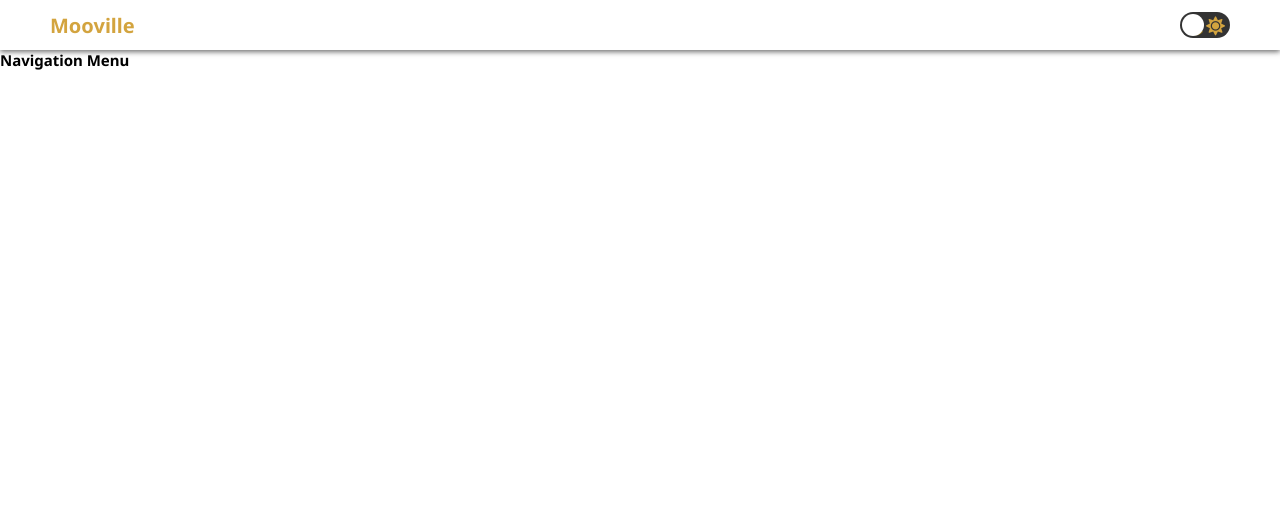
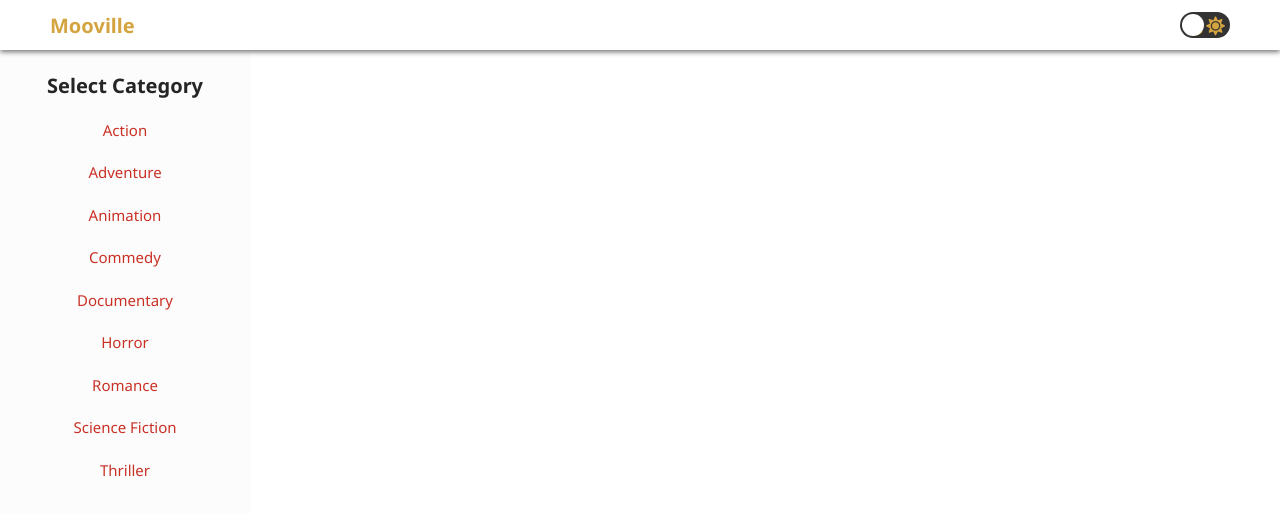
Before and after one commit to hmdNetizen/Mooville, a React (Create React App) app: page /bookmarks in a window 1280 px wide. Shown: the top 514 px of the page. Built offline with nearby package versions, Linux system fonts and the light colour scheme.

Commit message:
Implemented the navigation menu drawer

```diff
--- a/src/App.js
+++ b/src/App.js
@@ -1,19 +1,32 @@
-import React, { Fragment } from "react";
+import React, { useState } from "react";
 import { Provider } from "react-redux";
+import { BrowserRouter as Router, Switch, Route } from "react-router-dom";
 import Header from "./components/layout/Header";
 import Footer from "./components/layout/Footer";
 import "./scss/index.css";
 import store from "./redux/store";
-import NavMenu from "./components/layout/NavMenu";
+import MainSection from "./components/layout/MainSection";
 
 function App() {
+  const [openDrawer, setOpenDrawer] = useState(false);
   return (
     <Provider store={store}>
-      <Fragment>
-        <Header />
-        <NavMenu />
-        <Footer />
-      </Fragment>
+      <Router>
+        <Switch>
+          <Route exact path="/" component={() => <div>Home</div>} />
+          <Route exact path="/search" component={() => <div>Search</div>} />
+          <Route
+            exact
+            path="/bookmarks"
+            component={() => <div>Bookmarks</div>}
+          />
+        </Switch>
+        <div className="container">
+          <Header />
+          <MainSection openDrawer={openDrawer} setOpenDrawer={setOpenDrawer} />
+          <Footer openDrawer={openDrawer} setOpenDrawer={setOpenDrawer} />
+        </div>
+      </Router>
     </Provider>
   );
 }
--- a/src/components/layout/Footer.js
+++ b/src/components/layout/Footer.js
@@ -1,38 +1,49 @@
-import React from "react";
+import React, { useState } from "react";
 import { connect } from "react-redux";
+import { Link } from "react-router-dom";
 
-const Footer = (props) => {
+const Footer = ({ darkMode, openDrawer, setOpenDrawer }) => {
   return (
     <footer
       className={`footer ${
-        props.darkMode ? "footer__darkMode" : "footer__lightMode"
+        darkMode ? "footer__darkMode" : "footer__lightMode"
       }`}
     >
       <ul className="footer__list">
-        <a href="/" className="footer__link">
+        <Link to="/" className="footer__link">
           <li className="footer__list__item">
             <i className="fas fa-home list__item__icon"></i>
             <p className="list__item__text">Home</p>
           </li>
-        </a>
-        <a href="/" className="footer__link">
+        </Link>
+        <Link to="/search" className="footer__link">
           <li className="footer__list__item">
             <i className="fas fa-search list__item__icon"></i>
             <p className="list__item__text">Search</p>
           </li>
-        </a>
-        <a href="/" className="footer__link">
+        </Link>
+        <Link to="/bookmarks" className="footer__link">
           <li className="footer__list__item">
             <i className="far fa-bookmark list__item__icon"></i>
             <p className="list__item__text">Bookmarks</p>
           </li>
-        </a>
-        <a href="/" className="footer__link">
-          <li className="footer__list__item">
+        </Link>
+        <li
+          className={`footer__list__item ${
+            darkMode
+              ? "footer__list__item--darkMode"
+              : "footer__list__item--lightMode"
+          }`}
+          onClick={() => setOpenDrawer((prev) => !prev)}
+        >
+          {!openDrawer ? (
             <i className="fas fa-bars list__item__icon"></i>
-            <p className="list__item__text">Menu</p>
-          </li>
-        </a>
+          ) : (
+            <i className="fas fa-times list__item__icon"></i>
+          )}
+
+          <p className="list__item__text">Menu</p>
+        </li>
       </ul>
     </footer>
   );
--- /dev/null
+++ b/src/components/layout/MainSection.js
@@ -0,0 +1,13 @@
+import React from "react";
+import NavMenu from "./NavMenu";
+
+const MainSection = ({ openDrawer, setOpenDrawer }) => {
+  return (
+    <main style={{ display: "flex" }}>
+      <NavMenu openDrawer={openDrawer} setOpenDrawer={setOpenDrawer} />
+      <h2>Main Section</h2>
+    </main>
+  );
+};
+
+export default MainSection;
--- a/src/components/layout/NavMenu.js
+++ b/src/components/layout/NavMenu.js
@@ -1,11 +1,62 @@
 import React from "react";
+import { Link } from "react-router-dom";
+import { connect } from "react-redux";
 
-const NavMenu = () => {
+const navLists = [
+  { id: 0, title: "Action", link: "/" },
+  { id: 1, title: "Adventure", link: "/" },
+  { id: 2, title: "Animation", link: "/" },
+  { id: 3, title: "Commedy", link: "/" },
+  { id: 4, title: "Documentary", link: "/" },
+  { id: 5, title: "Horror", link: "/" },
+  { id: 6, title: "Romance", link: "/" },
+  { id: 7, title: "Science Fiction", link: "/" },
+  { id: 8, title: "Thriller", link: "/" },
+];
+
+const NavMenu = ({ openDrawer, setOpenDrawer, darkMode }) => {
+  console.log(darkMode);
   return (
-    <div>
-      <h2>Navigation Menu</h2>
-    </div>
+    <nav
+      className={`nav ${openDrawer ? "nav__menu--open" : "nav__menu--close"} ${
+        darkMode ? "nav__menu--darkMode" : "nav__menu--lightMode"
+      }`}
+    >
+      <h2
+        className={`nav__heading ${
+          darkMode ? "nav__heading--darkMode" : "nav__heading--lightMode"
+        }`}
+      >
+        Select Category
+      </h2>
+      <ul className="nav__list">
+        {navLists.map((list) => (
+          <Link
+            key={list.id}
+            to={list.link}
+            className={`nav__link ${
+              darkMode ? "nav__link--darkMode" : "nav__link--lightMode"
+            }`}
+            onClick={() => setOpenDrawer(false)}
+          >
+            <li
+              className={`nav__listItem ${
+                darkMode ? "nav__listItem--darkMode" : undefined
+              }`}
+            >
+              {list.title}
+            </li>
+          </Link>
+        ))}
+      </ul>
+    </nav>
   );
 };
 
-export default NavMenu;
+const mapStateToProps = (state) => {
+  return {
+    darkMode: state.theme.darkTheme,
+  };
+};
+
+export default connect(mapStateToProps)(NavMenu);
--- a/src/scss/base/_base.scss
+++ b/src/scss/base/_base.scss
@@ -18,7 +18,8 @@ body {
   font-family: "Noto Sans", sans-serif;
 }
 
-#root {
-  max-width: 100%;
-  min-height: 100%;
+.container {
+  min-width: 100%;
+  position: relative;
+  height: 3000px;
 }
--- a/src/scss/components/_switchButton.scss
+++ b/src/scss/components/_switchButton.scss
@@ -15,6 +15,7 @@
     height: 2.52em;
     padding: 0.5em;
     width: 5em;
+    cursor: pointer;
     border-radius: 5em;
     background: $color-dark-grey;
     position: relative;
--- a/src/scss/index.css
+++ b/src/scss/index.css
@@ -27,9 +27,10 @@ body {
   font-family: "Noto Sans", sans-serif;
 }
 
-#root {
-  max-width: 100%;
-  min-height: 100%;
+.container {
+  min-width: 100%;
+  position: relative;
+  height: 3000px;
 }
 
 .checkbox {
@@ -60,6 +61,7 @@ body {
   height: 2.52em;
   padding: 0.5em;
   width: 5em;
+  cursor: pointer;
   border-radius: 5em;
   background: #333333;
   position: relative;
@@ -100,7 +102,7 @@ body {
     position: fixed;
     width: 100%;
     bottom: 0;
-    padding: 1em 5em;
+    padding: 1em 2em;
     -webkit-box-shadow: 0px -1px 5px 0px rgba(50, 50, 50, 0.68);
     box-shadow: 0px -1px 5px 0px rgba(50, 50, 50, 0.68);
   }
@@ -161,6 +163,19 @@ body {
   }
 }
 
+.footer__list__item:last-child {
+  cursor: pointer;
+  text-align: center;
+}
+
+.footer__list__item--darkMode {
+  color: #fff;
+}
+
+.footer__list__item--lightMode {
+  color: #262525;
+}
+
 .footer__link {
   color: #262525;
   font-size: 1.2rem;
@@ -200,11 +215,18 @@ body {
           align-items: center;
   padding: 0 5em;
   position: fixed;
+  z-index: 9999;
   width: 100%;
   top: 0;
   left: 0;
   -webkit-box-shadow: 0px 2px 5px 0px rgba(50, 50, 50, 0.68);
   box-shadow: 0px 2px 5px 0px rgba(50, 50, 50, 0.68);
+}
+
+@media (max-width: 600px) {
+  .header {
+    padding: 0 2em;
+  }
 }
 
 .header__logo {
@@ -224,6 +246,100 @@ body {
 }
 
 .toolbar {
-  margin-bottom: 5em;
+  margin-bottom: 3.75em;
+}
+
+.nav {
+  height: 100vh;
+  position: fixed;
+  padding: 2em 0 0 0;
+  width: 25em;
+  text-align: center;
+}
+
+@media (max-width: 960px) {
+  .nav {
+    margin-top: -0.5em;
+    -webkit-transition: all 0.25s linear;
+    transition: all 0.25s linear;
+  }
+}
+
+@media (max-width: 600px) {
+  .nav {
+    width: 100%;
+  }
+}
+
+@media (max-width: 960px) {
+  .nav__menu--open {
+    left: 0;
+  }
+}
+
+@media (max-width: 960px) {
+  .nav__menu--close {
+    -webkit-transform: translateX(-25em);
+            transform: translateX(-25em);
+  }
+}
+
+@media (max-width: 600px) {
+  .nav__menu--close {
+    -webkit-transform: translateX(-60em);
+            transform: translateX(-60em);
+  }
+}
+
+.nav__menu--darkMode {
+  background: #333333;
+}
+
+.nav__menu--lightMode {
+  background: #fcfcfc;
+}
+
+.nav__heading {
+  font-size: 2rem;
+  padding-bottom: 0.5em;
+}
+
+.nav__heading--darkMode {
+  color: #fff;
+}
+
+.nav__heading--lightMode {
+  color: #262525;
+}
+
+.nav__link {
+  display: block;
+}
+
+.nav__link:hover {
+  background: #8c8c8c;
+  color: #fff;
+}
+
+.nav__link--darkMode {
+  color: #d3a43f;
+}
+
+.nav__link--lightMode {
+  color: #c93126;
+}
+
+.nav__list {
+  list-style: none;
+}
+
+.nav__listItem {
+  font-size: 1.5rem;
+  font-weight: 500;
+  padding: 0.75em 1em;
+}
+
+.nav__listItem--darkMode {
+  border-bottom: 0.5px solid #262525;
 }
 /*# sourceMappingURL=index.css.map */
--- a/src/scss/index.scss
+++ b/src/scss/index.scss
@@ -11,3 +11,4 @@
 //layout
 @import "layout/footer";
 @import "layout/header";
+@import "layout/navMenu";
--- a/src/scss/layout/_header.scss
+++ b/src/scss/layout/_header.scss
@@ -5,12 +5,17 @@
   align-items: center;
   padding: 0 5em;
   position: fixed;
+  z-index: 9999;
   width: 100%;
   top: 0;
   left: 0;
   -webkit-box-shadow: 0px 2px 5px 0px rgba(50, 50, 50, 0.68);
   -moz-box-shadow: 0px 2px 5px 0px rgba(50, 50, 50, 0.68);
   box-shadow: 0px 2px 5px 0px rgba(50, 50, 50, 0.68);
+
+  @include match(xs) {
+    padding: 0 2em;
+  }
 
   &__logo {
     color: $color-gold;
@@ -28,5 +33,5 @@
 }
 
 .toolbar {
-  margin-bottom: 5em;
+  margin-bottom: 3.75em;
 }
--- /dev/null
+++ b/src/scss/layout/_navMenu.scss
@@ -0,0 +1,82 @@
+.nav {
+  height: 100vh;
+  position: fixed;
+  @include match(sm) {
+    margin-top: -0.5em;
+    transition: all 0.25s linear;
+  }
+
+  @include match(xs) {
+    width: 100%;
+  }
+  padding: 2em 0 0 0;
+  width: 25em;
+  text-align: center;
+
+  &__menu--open {
+    @include match(sm) {
+      left: 0;
+    }
+  }
+
+  &__menu--close {
+    @include match(sm) {
+      transform: translateX(-25em);
+    }
+
+    @include match(xs) {
+      transform: translateX(-60em);
+    }
+  }
+
+  &__menu--darkMode {
+    background: $color-dark-grey;
+  }
+
+  &__menu--lightMode {
+    background: #fcfcfc;
+  }
+
+  &__heading {
+    font-size: 2rem;
+    padding-bottom: 0.5em;
+
+    &--darkMode {
+      color: $color-white;
+    }
+    &--lightMode {
+      color: $color-primary;
+    }
+  }
+
+  &__link {
+    display: block;
+
+    &:hover {
+      background: $color-light-grey;
+      color: $color-white;
+    }
+
+    &--darkMode {
+      color: $color-gold;
+    }
+
+    &--lightMode {
+      color: #c93126;
+    }
+  }
+
+  &__list {
+    list-style: none;
+  }
+
+  &__listItem {
+    font-size: 1.5rem;
+    font-weight: 500;
+    padding: 0.75em 1em;
+
+    &--darkMode {
+      border-bottom: 0.5px solid $color-primary;
+    }
+  }
+}
```
Also changed, not shown: src/scss/layout/_footer.scss (+15 -1 lines), 2 other files (tests, documents, lock files or other folders).
